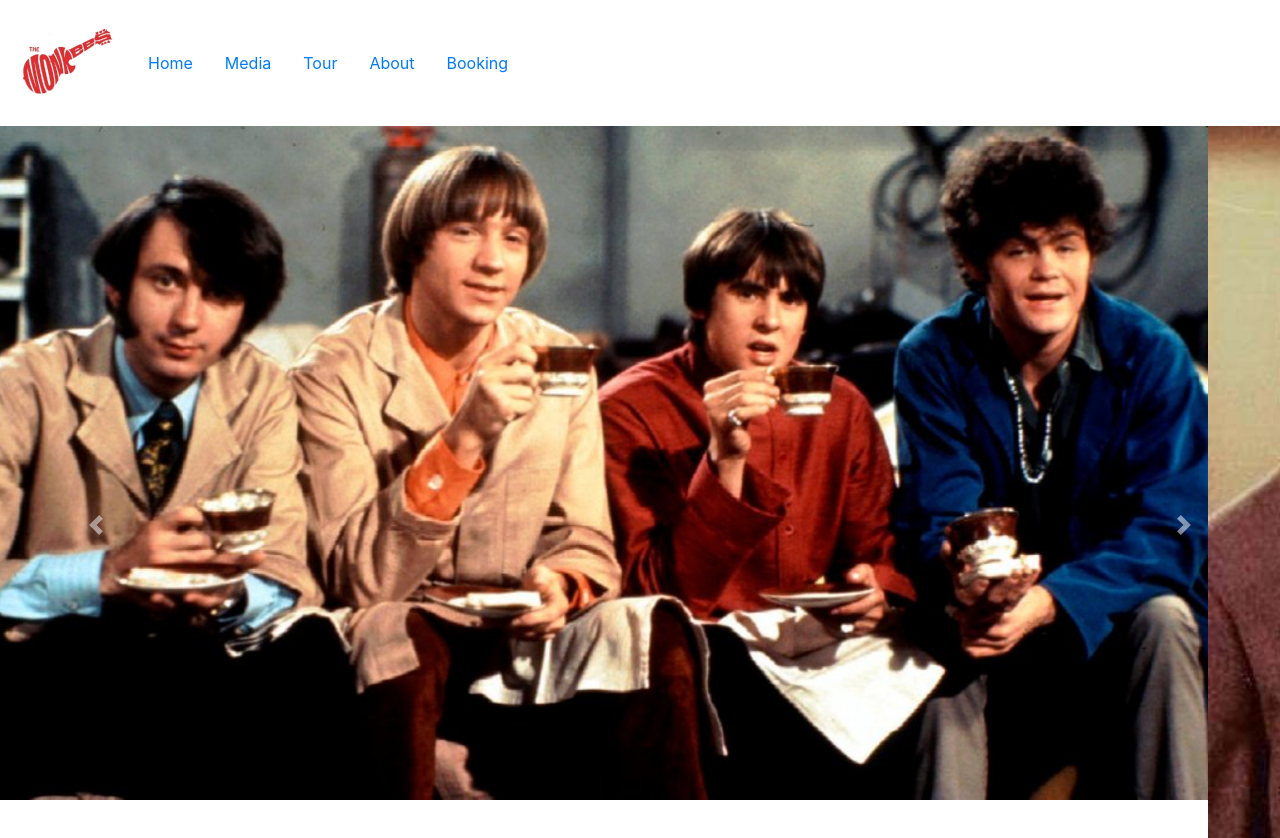
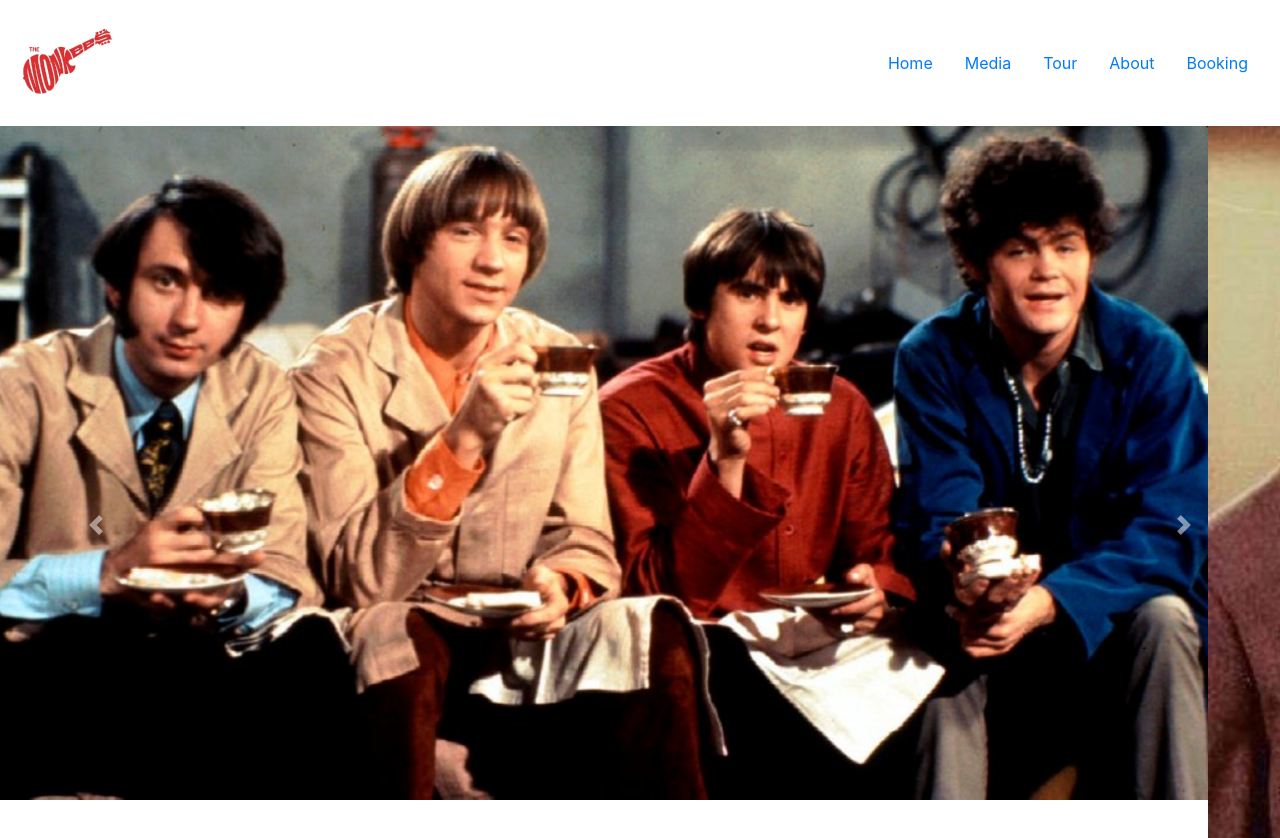
Before and after one commit to Code-Institute-Submissions/user-centric-assg, a plain HTML site: page about.html in a window 1280 px wide. Shown: the top 838 px of the page. Drawn offline with nearby package versions, Linux system fonts and the light colour scheme.

Commit message:
make changes to navigation bar

```diff
--- a/about.html
+++ b/about.html
@@ -15,11 +15,11 @@
 
 <body>
   <header>
-    <nav class="navbar navbar-expand-sm bg navbar">
+    <nav class="navbar">
       <a class="navbar-brand" href="index.html">
     <img src="assets/images/themonkees-logo.jpg" alt="Logo" style="width:100px;">
   </a>
-      <ul class="nav justify-content-end">
+      <ul class="nav">
         <li class="nav-item">
           <a class="nav-link active" href="index.html">Home</a>
         </li>
```
Also changed, not shown: index.html (+2 -2 lines), tour.html (+2 -2 lines).
